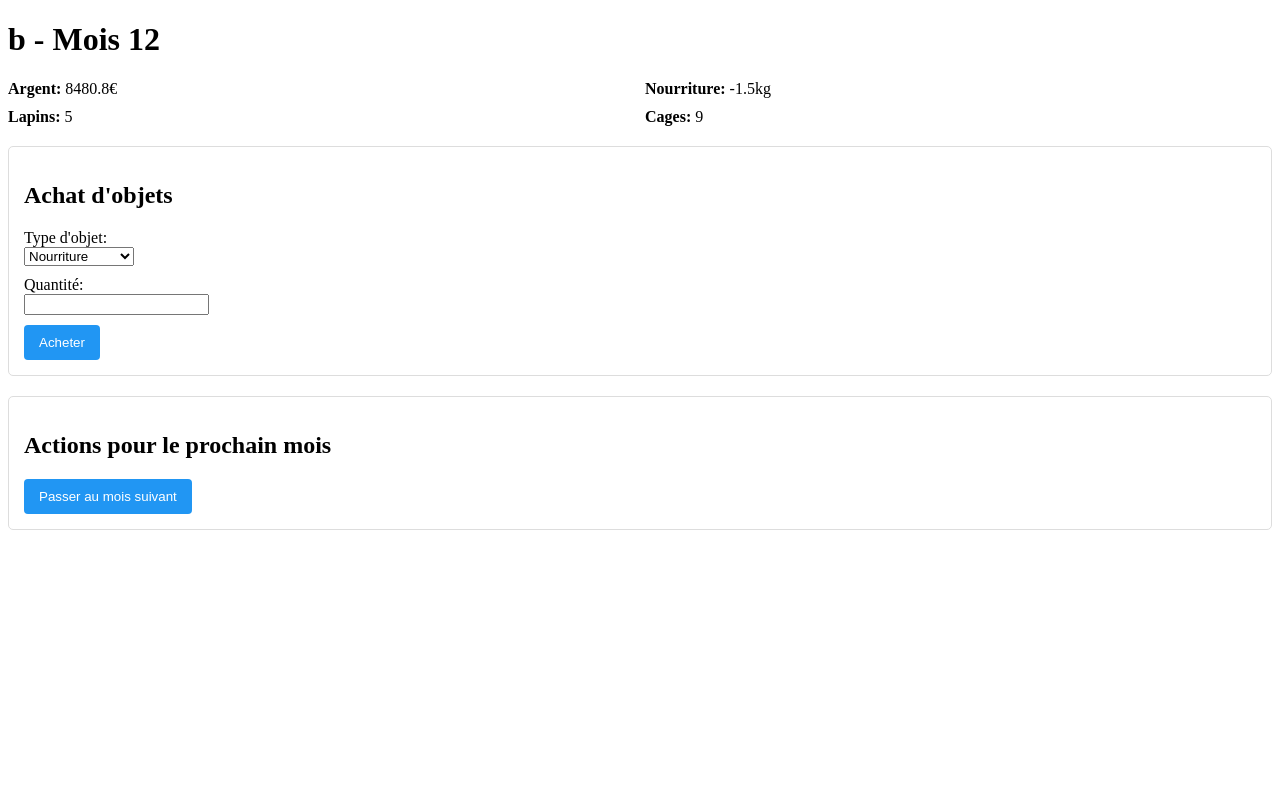
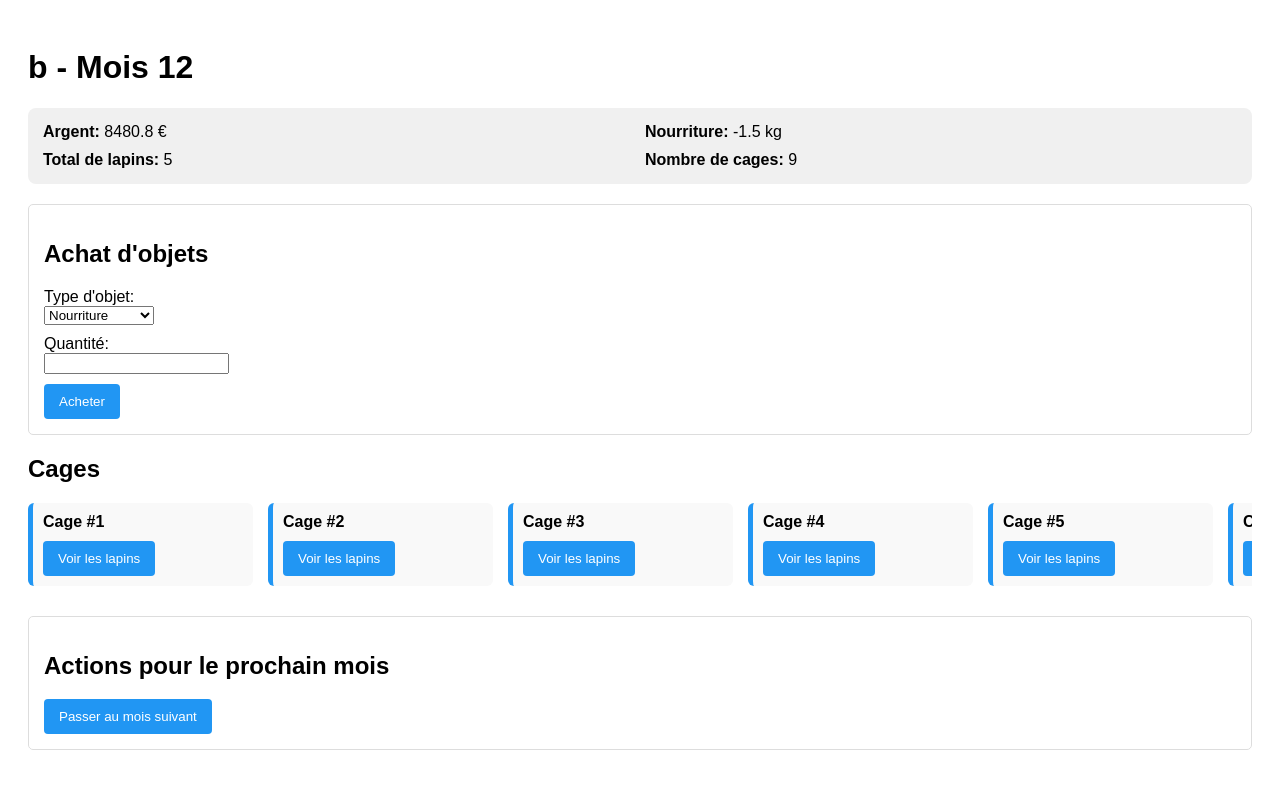
Before and after one commit to EwanJq/elevage-Ewan-Jacq, a Django app: a page that uses elevage/jeu/templates/jeu/dashboard.html in a window 1280 px wide. Run offline with Django 3.2, Linux system fonts and the light colour scheme; data comes from the database, SQL or seed files in the repository; both versions use the stored data as it was after the commit.

Commit message:
Revue complete du dashboard pour une verification simple de la logique du jeu et revue de celle-ci pour le mois par mois

```diff
--- a/elevage/jeu/services/game_logic.py
+++ b/elevage/jeu/services/game_logic.py
@@ -85,9 +85,13 @@ def process_turn(request, rearing_name):
         if rearing.current_food >= 0 :
             rearing.current_food -= consumption
             rabbit.hunger = max(0, rabbit.hunger - 15)          # Cap à 0
+            rabbit.save()
+            rearing.save()
         else :
             rabbit.hunger = min(100, rabbit.hunger + 40)        # Cap à 100
             rabbit.save()
+            rearing.save()
+
 
     # 4 -- Gestion de l'espace disponible des cages (infections + morts)
 
@@ -96,25 +100,25 @@ def process_turn(request, rearing_name):
         rabbit_count = cage.rabbit_set.count()
 
         if rabbit_count <= 6:
-            rabbit.infection = max(0, rabbit.infection - 15)  # Cap à 100
-            rabbit.save()
+            for rabbit in cage.rabbit_set.all():
+                rabbit.infection = max(0, rabbit.infection - 15)
+                rabbit.save()
 
         if rabbit_count > 6:
             infected_rabbits = cage.rabbit_set.order_by('?')[:max(1, rabbit_count - 6)]
             for rabbit in infected_rabbits:
-                rabbit.infection = min(100, rabbit.infection + 40)  # Cap à 100
+                rabbit.infection = min(100, rabbit.infection + 40)
                 rabbit.save()
 
-        if rabbit_count > 10:
-            excess = rabbit_count - 10
 
-        survie = 0.5
-        rabbits_to_kill = cage.rabbit_set.order_by('?')[:max(1, round(excess * survie))]     # On laisse à quelques lapins une chance de survie, mais en en tuant au moins 1
-        victims = cage.rabbit_set.order_by('?')[:rabbits_to_kill]                            # ordre aleatoire avec ?
-        victims.delete()
+        excess = max(0, rabbit_count - 10)
 
-        # Option : Log pour le joueur
-        print(f"{rabbits_to_kill} lapins morts de surpopulation dans la cage {cage.id}")
+        if excess > 0:
+            survie = 0.5
+            n_to_kill = max(1, round(excess * survie))
+            victims = cage.rabbit_set.order_by('?')[:n_to_kill]
+            victims.delete()
+            print(f"{n_to_kill} lapins morts de surpopulation dans la cage {cage.id}")
 
 
     # 5 -- Gestion des lapins infectés ou affamés
--- a/elevage/jeu/templates/jeu/dashboard.html
+++ b/elevage/jeu/templates/jeu/dashboard.html
@@ -4,6 +4,10 @@
     <meta charset="UTF-8">
     <title>{{ rearing.rearing_name }} - Dashboard</title>
     <style>
+        body {
+            font-family: Arial, sans-serif;
+            padding: 20px;
+        }
         .action-form {
             border: 1px solid #ddd;
             padding: 15px;
@@ -24,8 +28,43 @@
             grid-template-columns: repeat(2, 1fr);
             gap: 10px;
             margin: 20px 0;
+            background-color: #f0f0f0;
+            padding: 15px;
+            border-radius: 8px;
+        }
+        .cages-container {
+            display: flex;
+            overflow-x: auto;
+            gap: 15px;
+            padding-bottom: 10px;
+        }
+        .cage-card {
+            flex: 0 0 auto;
+            min-width: 200px;
+            background-color: #f9f9f9;
+            border-left: 5px solid #2196F3;
+            padding: 10px;
+            border-radius: 6px;
+        }
+        .cage-lapins {
+            display: none;
+            margin-top: 10px;
+            padding-top: 10px;
+            border-top: 1px solid #ccc;
+        }
+        .lapin {
+            margin-bottom: 5px;
+        }
+        .lapin:hover {
+            text-decoration: underline;
         }
     </style>
+    <script>
+        function toggleLapins(cageId) {
+            const lapinsDiv = document.getElementById('lapins-' + cageId);
+            lapinsDiv.style.display = (lapinsDiv.style.display === "none") ? "block" : "none";
+        }
+    </script>
 </head>
 <body>
 
@@ -41,14 +80,15 @@
     </ul>
     {% endif %}
 
+    <!-- Affichage des ressources -->
     <div class="resources">
-        <div><strong>Argent:</strong> {{ rearing.current_money }}€</div>
-        <div><strong>Nourriture:</strong> {{ rearing.current_food }}kg</div>
-        <div><strong>Lapins:</strong> {{ rearing.total_rabbits }}</div>
-        <div><strong>Cages:</strong> {{ rearing.cages.count }}</div>
+        <div><strong>Argent:</strong> {{ rearing.current_money }} €</div>
+        <div><strong>Nourriture:</strong> {{ rearing.current_food }} kg</div>
+        <div><strong>Total de lapins:</strong> {{ rearing.total_rabbits }}</div>
+        <div><strong>Nombre de cages:</strong> {{ rearing.total_cages }}</div>
     </div>
 
-    <!-- Formulaire d'achat d'item -->
+    <!-- Formulaire d'achat d'objets -->
     <form method="post" class="action-form">
         {% csrf_token %}
         <h2>Achat d'objets</h2>
@@ -65,11 +105,42 @@
         <button type="submit" class="btn">Acheter</button>
     </form>
 
-    <!-- Formulaire de passage au mois suivant -->
+    <!-- Cages avec lapins (affichage horizontal) -->
+    <h2>Cages</h2>
+    <div class="cages-container">
+        {% for cage in rearing.cages.all %}
+            <div class="cage-card">
+                <strong>Cage #{{ forloop.counter }}</strong><br>
+                <button type="button" onclick="toggleLapins({{ forloop.counter }})" class="btn" style="margin-top: 10px;">Voir les lapins</button>
+
+                <div class="cage-lapins" id="lapins-{{ forloop.counter }}">
+                    {% with rabbits=cage.rabbit_set.all %}
+                        {% if rabbits %}
+                            <ul>
+                                {% for rabbit in rabbits %}
+                                    <li class="lapin"
+                                        title="Faim: {{ rabbit.hunger }}%, Infection: {{ rabbit.infection }}%">
+                                        {{ rabbit.type }} - {{ rabbit.age }} mois
+                                    </li>
+                                {% endfor %}
+                            </ul>
+                        {% else %}
+                            <p>Aucun lapin.</p>
+                        {% endif %}
+                    {% endwith %}
+                </div>
+            </div>
+        {% empty %}
+            <p>Aucune cage disponible.</p>
+        {% endfor %}
+    </div>
+
+    <!-- Passage au mois suivant -->
     <form method="post" action="{% url 'jeu:next_turn' rearing_name=rearing.rearing_name %}" class="action-form">
         {% csrf_token %}
         <h2>Actions pour le prochain mois</h2>
         <button type="submit" class="btn">Passer au mois suivant</button>
     </form>
+
 </body>
 </html>
```
Also changed, not shown: elevage/db.sqlite3.
